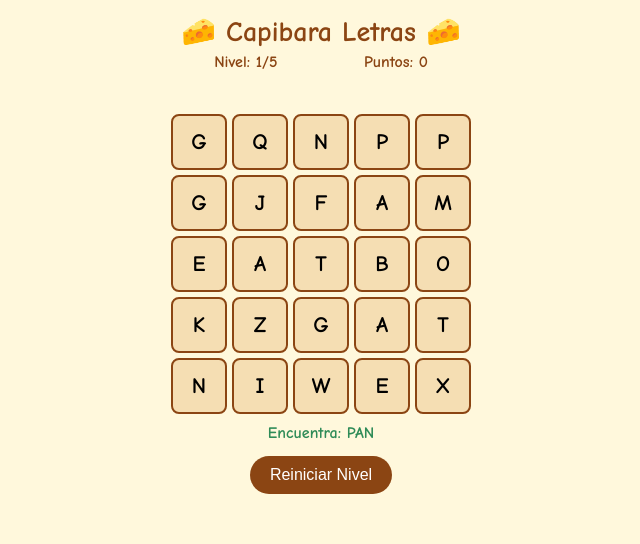
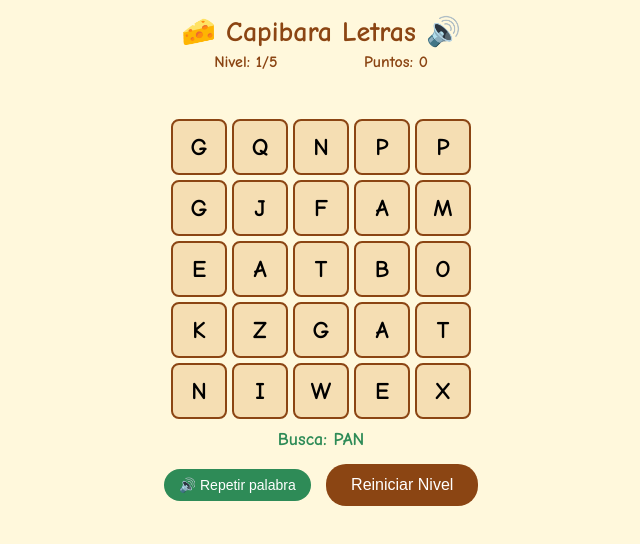
Before and after one commit to godoyjimena65-cyber/Capibara-letras, a plain HTML site: page index.html in a window 1280 px wide. Shown: the whole page, without its empty margins (319-959 px from the left). Drawn offline with Linux system fonts and the light colour scheme.

Commit message:
Update index.html

```diff
--- a/index.html
+++ b/index.html
@@ -1,27 +1,28 @@
-</html>
-<!DOCTYPE html>
+  <!DOCTYPE html>
 <html>
 <head>
 <meta charset="UTF-8">
 <meta name="viewport" content="width=device-width, initial-scale=1.0">
-<title>Capibara Letras - Sopa</title>
+<title>Capibara Letras con Sonido</title>
 <style>
 body {font-family: 'Comic Sans MS', sans-serif; text-align: center; background: #FFF8DC; margin: 0; padding: 10px;}
 h1 {color: #8B4513; margin: 5px 0; font-size: 28px;}
 #info {display: flex; justify-content: space-around; max-width: 300px; margin: 5px auto; font-weight: bold; color: #8B4513;}
 #tablero {display: grid; grid-template-columns: repeat(5, 1fr); gap: 5px; max-width: 300px; margin: 10px auto;}
-.casilla {aspect-ratio: 1; background: #F5DEB3; border: 2px solid #8B4513; border-radius: 8px; display: flex; align-items: center; justify-content: center; font-size: 22px; font-weight: bold; cursor: pointer; position: relative;}
+.casilla {aspect-ratio: 1; background: #F5DEB3; border: 2px solid #8B4513; border-radius: 8px; display: flex; align-items: center; justify-content: center; font-size: 24px; font-weight: bold; cursor: pointer; position: relative;}
+.casilla:active {transform: scale(0.95);}
 .casilla.seleccionado {background: #FFD54F; transform: scale(1.1);}
 .capibara {position: absolute; bottom: 2px; right: 2px; font-size: 12px;}
-#palabra {font-size: 20px; color: #8B4513; margin: 8px; min-height: 25px;}
-#mensaje {font-size: 16px; color: #2E8B57; font-weight: bold; min-height: 22px; margin: 5px;}
-button {background: #8B4513; color: white; border: none; padding: 10px 20px; margin: 5px; border-radius: 20px; font-size: 16px; cursor: pointer;}
+#palabra {font-size: 24px; color: #8B4513; margin: 8px; min-height: 30px; font-weight: bold;}
+#mensaje {font-size: 18px; color: #2E8B57; font-weight: bold; min-height: 25px; margin: 5px;}
+button {background: #8B4513; color: white; border: none; padding: 12px 25px; margin: 5px; border-radius: 20px; font-size: 16px; cursor: pointer;}
 #final {display: none; position: fixed; top: 0; left: 0; width: 100%; height: 100%; background: rgba(255,248,220,0.95); align-items: center; justify-content: center; flex-direction: column; z-index: 100;}
 #final h2 {font-size: 32px; color: #8B4513;}
+.sonido-btn {background: #2E8B57; font-size: 14px; padding: 8px 15px;}
 </style>
 </head>
 <body>
-<h1>🧀 Capibara Letras 🧀</h1>
+<h1>🧀 Capibara Letras 🔊</h1>
 <div id="info">
   <div>Nivel: <span id="nivel">1</span>/5</div>
   <div>Puntos: <span id="puntos">0</span></div>
@@ -29,11 +30,12 @@ button {background: #8B4513; color: white; border: none; padding: 10px 20px; mar
 <div id="palabra"></div>
 <div id="tablero"></div>
 <div id="mensaje"></div>
+<button class="sonido-btn" onclick="repetirPalabra()">🔊 Repetir palabra</button>
 <button onclick="nuevoJuego()">Reiniciar Nivel</button>
 
 <div id="final">
   <h2>¡GANASTE TODO! 🎉🧀</h2>
-  <p style="font-size: 20px;">Completaste los 5 niveles</p>
+  <p style="font-size: 20px;">¡Ya sabes leer!</p>
   <p style="font-size: 18px;">Puntaje final: <span id="puntosFinal">0</span></p>
   <button onclick="reiniciarTodo()">Jugar de Nuevo</button>
 </div>
@@ -54,6 +56,21 @@ let seleccion = [];
 let casillas = [];
 const letrasABC = 'ABCDEFGHIJKLMNOPQRSTUVWXYZ';
 
+// FUNCIÓN PARA HABLAR
+function hablar(texto) {
+  if ('speechSynthesis' in window) {
+    window.speechSynthesis.cancel(); // Para que no se encimen los sonidos
+    const voz = new SpeechSynthesisUtterance(texto);
+    voz.lang = 'es-MX'; // Español de México
+    voz.rate = 0.8; // Más lento para que se entienda
+    window.speechSynthesis.speak(voz);
+  }
+}
+
+function repetirPalabra() {
+  hablar(palabraActual.toLowerCase());
+}
+
 function nuevoJuego() {
   if(nivelActual >= niveles.length) {
     mostrarFinal();
@@ -64,25 +81,22 @@ function nuevoJuego() {
   palabraActual = palabrasNivel[Math.floor(Math.random() * palabrasNivel.length)];
   seleccion = [];
   document.getElementById('palabra').textContent = '';
-  document.getElementById('mensaje').textContent = `Encuentra: ${palabraActual}`;
+  document.getElementById('mensaje').textContent = `Busca: ${palabraActual}`;
   document.getElementById('nivel').textContent = nivelActual + 1;
 
-  // 1. Creamos array con las letras de la palabra
+  // Dice la palabra al empezar el nivel
+  setTimeout(() => hablar(`Encuentra la palabra ${palabraActual.toLowerCase()}`), 500);
+
   let letrasTablero = palabraActual.split('');
-
-  // 2. Rellenamos el resto con letras al azar hasta tener 25
   while(letrasTablero.length < 25) {
     letrasTablero.push(letrasABC[Math.floor(Math.random() * letrasABC.length)]);
   }
-
-  // 3. Revolvemos todo para que sea sopa de letras
   letrasTablero.sort(() => Math.random() - 0.5);
 
   const tablero = document.getElementById('tablero');
   tablero.innerHTML = '';
   casillas = [];
 
-  // 4. Creamos el tablero 5x5 lleno de letras
   for(let i = 0; i < 25; i++) {
     const div = document.createElement('div');
     div.className = 'casilla';
@@ -95,6 +109,10 @@ function nuevoJuego() {
 
 function seleccionarLetra(pos, letra) {
   if(casillas[pos].classList.contains('seleccionado')) return;
+
+  // DICE EL SONIDO DE LA LETRA
+  hablar(letra.toLowerCase());
+
   casillas[pos].classList.add('seleccionado');
   casillas[pos].innerHTML = letra + '<div class="capibara">🧀</div>';
   seleccion.push({pos, letra});
@@ -105,7 +123,8 @@ function seleccionarLetra(pos, letra) {
     if(intento === palabraActual) {
       puntos += palabraActual.length * 10;
       document.getElementById('puntos').textContent = puntos;
-      document.getElementById('mensaje').textContent = `¡Correcto! +${palabraActual.length * 10} pts 🧀`;
+      document.getElementById('mensaje').textContent = `¡Muy bien! 🧀`;
+      hablar(`¡Correcto! La palabra es ${palabraActual.toLowerCase()}`);
       setTimeout(() => {
         nivelActual++;
         if(nivelActual >= niveles.length) {
@@ -113,9 +132,10 @@ function seleccionarLetra(pos, letra) {
         } else {
           nuevoJuego();
         }
-      }, 1500);
+      }, 2000);
     } else {
-      document.getElementById('mensaje').textContent = 'Sigue intentando 💪';
+      document.getElementById('mensaje').textContent = 'Intenta otra vez 💪';
+      hablar('Intenta otra vez');
       setTimeout(() => {
         seleccion.forEach(s => {
           casillas[s.pos].classList.remove('seleccionado');
@@ -123,7 +143,7 @@ function seleccionarLetra(pos, letra) {
         });
         seleccion = [];
         document.getElementById('palabra').textContent = '';
-      }, 1000);
+      }, 1500);
     }
   }
 }
@@ -131,6 +151,7 @@ function seleccionarLetra(pos, letra) {
 function mostrarFinal() {
   document.getElementById('puntosFinal').textContent = puntos;
   document.getElementById('final').style.display = 'flex';
+  hablar('¡Felicidades! ¡Ganaste todo! Ya sabes leer');
 }
 
 function reiniciarTodo() {
```
